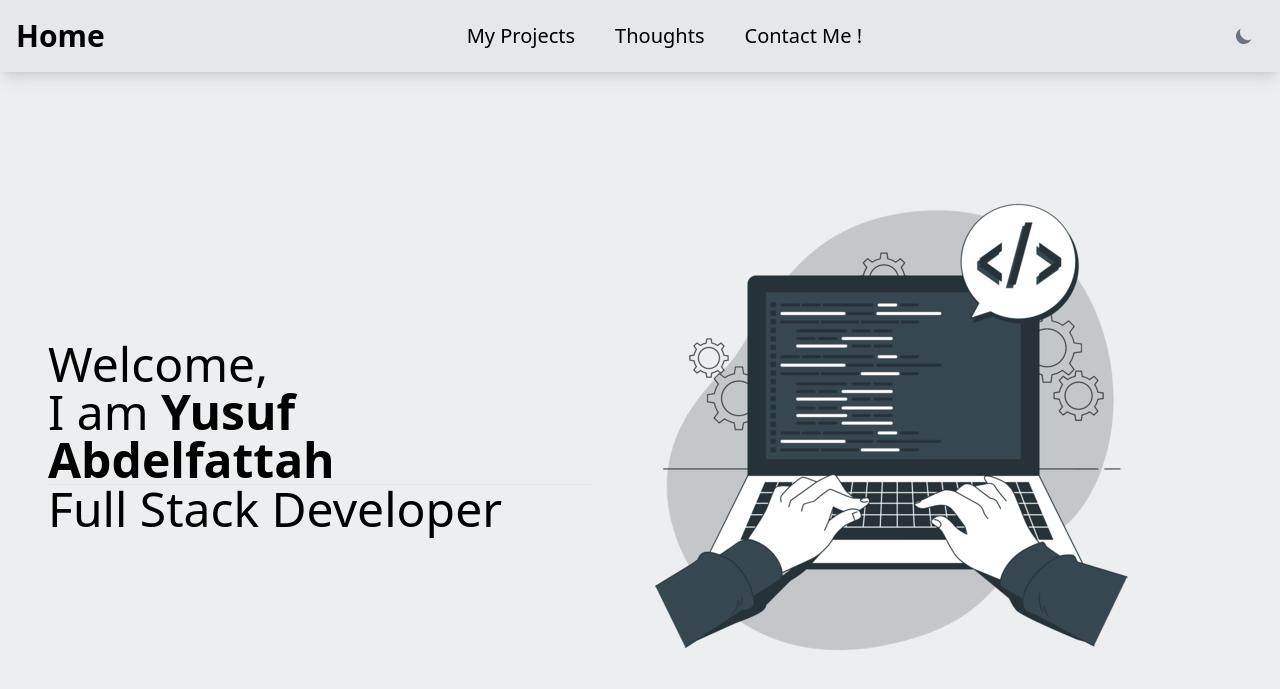
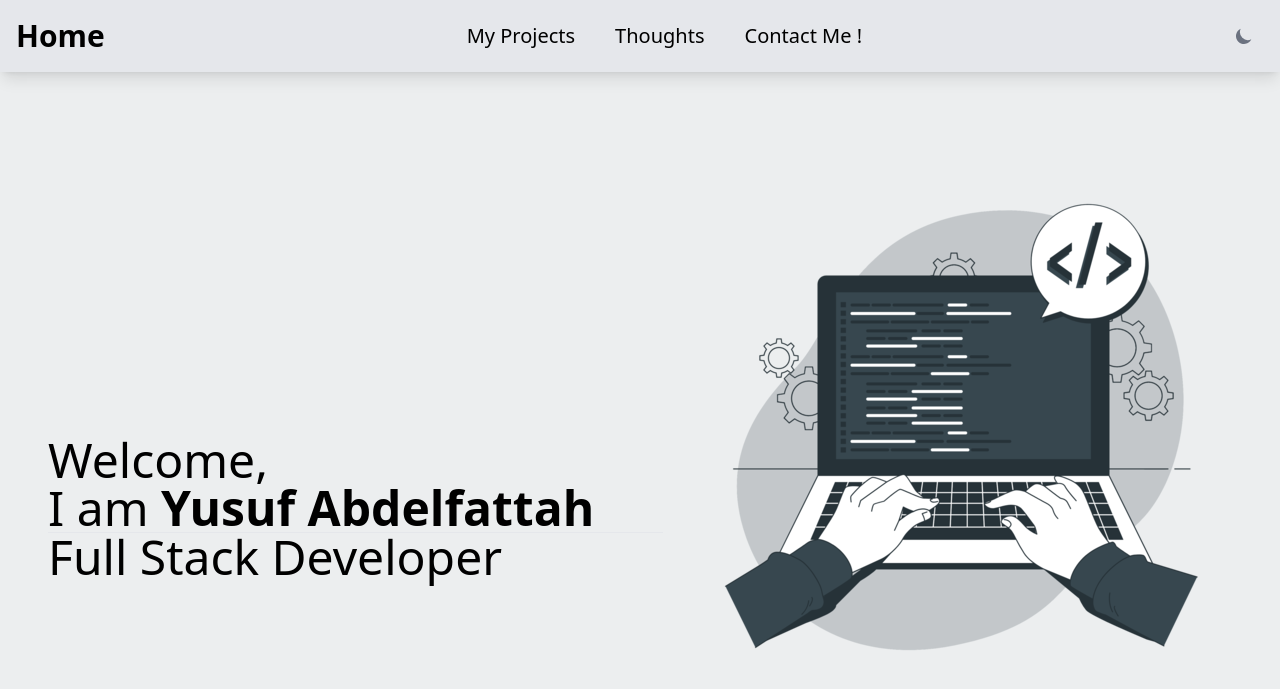
Before and after one commit to YUSUF-SELEIM/My-Resume, a website: page index.html in a window 1280 px wide. Drawn offline with nearby package versions, Linux system fonts and the light colour scheme.

Commit message:
added some margins to hide that empty area

```diff
--- a/index.html
+++ b/index.html
@@ -110,13 +110,13 @@
 		</nav>
 		<section
 			class="h-screen flex flex-col items-center justify-center flex-grow md:flex-row">
-			<div class="text-5xl px-4 dark:text-white md:flex-grow md:p-12">
+			<div class="text-5xl p-8 mt-36 dark:text-white md:flex-grow md:p-12">
 				Welcome, <br />
 				I am <span class="font-bold">Yusuf Abdelfattah</span>
 				<hr />
 				Full Stack Developer
 			</div>
-			<div class="w-1/2 md:flex-grow">
+			<div class="md:flex-grow">
 				<img src=" ./css/assets/white.png" />
 			</div>
 		</section>
```
Also changed, not shown: css/main.css.
